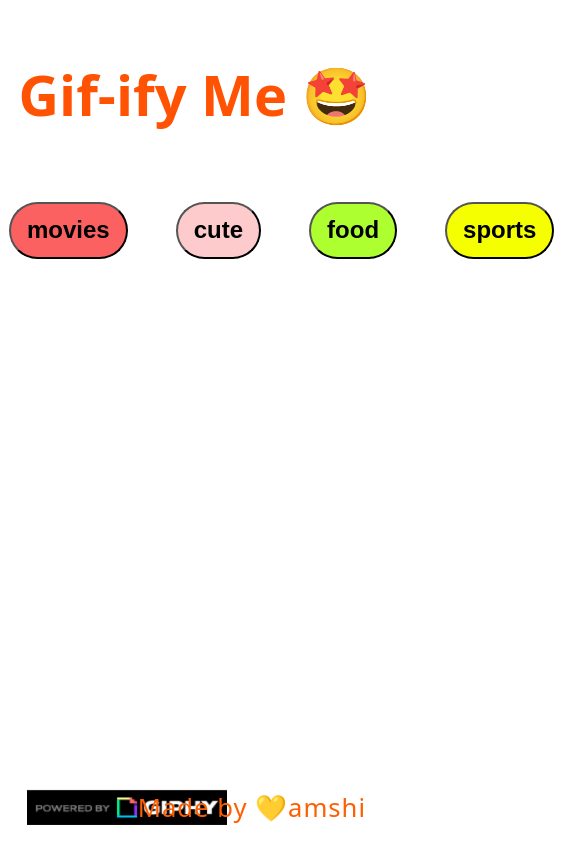
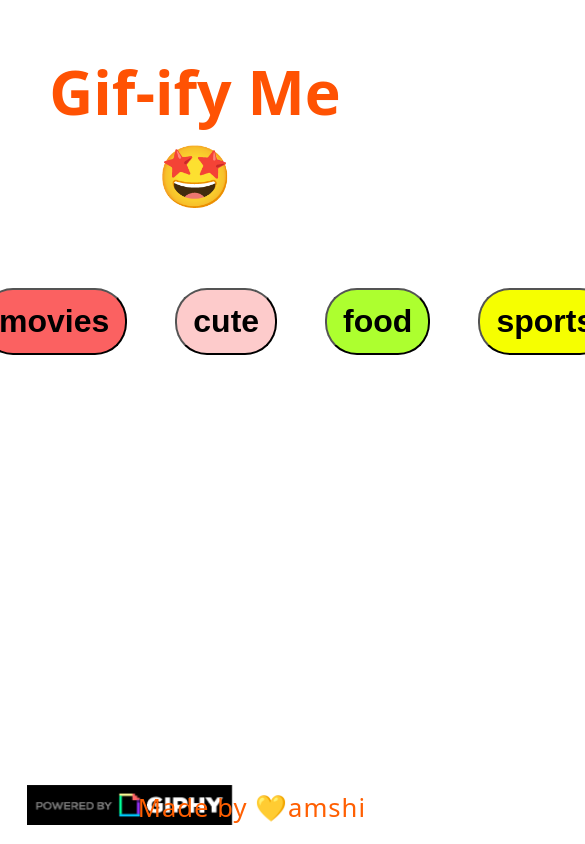
Before and after one commit to nvamshi12/Gifify-Me, a plain HTML site: page index.html in a window 390 px wide. Shown: the top 844 px of the page, 585 px wide, since content can reach past the window. Drawn offline with Linux system fonts and the light colour scheme; no server answers.

Commit message:
fix styling on mobile displays

```diff
--- a/style.css
+++ b/style.css
@@ -95,14 +95,17 @@ footer {
 
 @media (max-width: 1000px) {
   h1 {
-    font-size: 3.5rem;
-    margin-top: 3.5rem;
+    font-size: 3.8rem;
+    margin-top: 3.1rem;
   }
   button {
-    font-size: 1.5rem;
+    font-size: 2rem;
     height: auto;
-    width: 150px;
-    padding: 0.8rem 1rem;
+    width: 185px;
+    padding-left: 1rem;
+    padding-right: 1rem;
+    padding-top: 0.8rem;
+    padding-bottom: 0.8rem;
     border-radius: 2rem;
     margin-top: 2rem;
   }
@@ -115,8 +118,8 @@ footer {
     width: 97%;
   }
   .attribution {
-    height: 35px;
-    width: 200px;
+    height: 40px;
+    width: 205px;
     position: fixed;
     bottom: 0;
     margin: 1.2rem;
```
